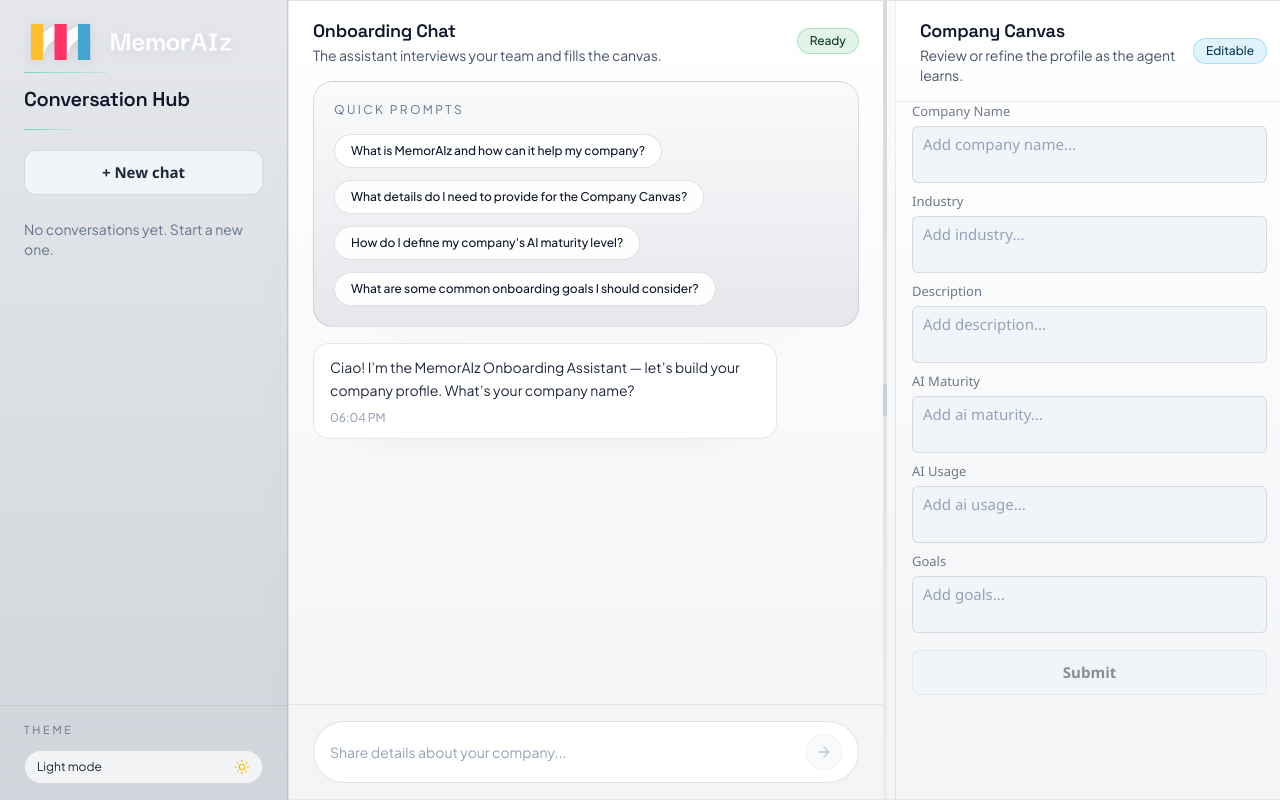
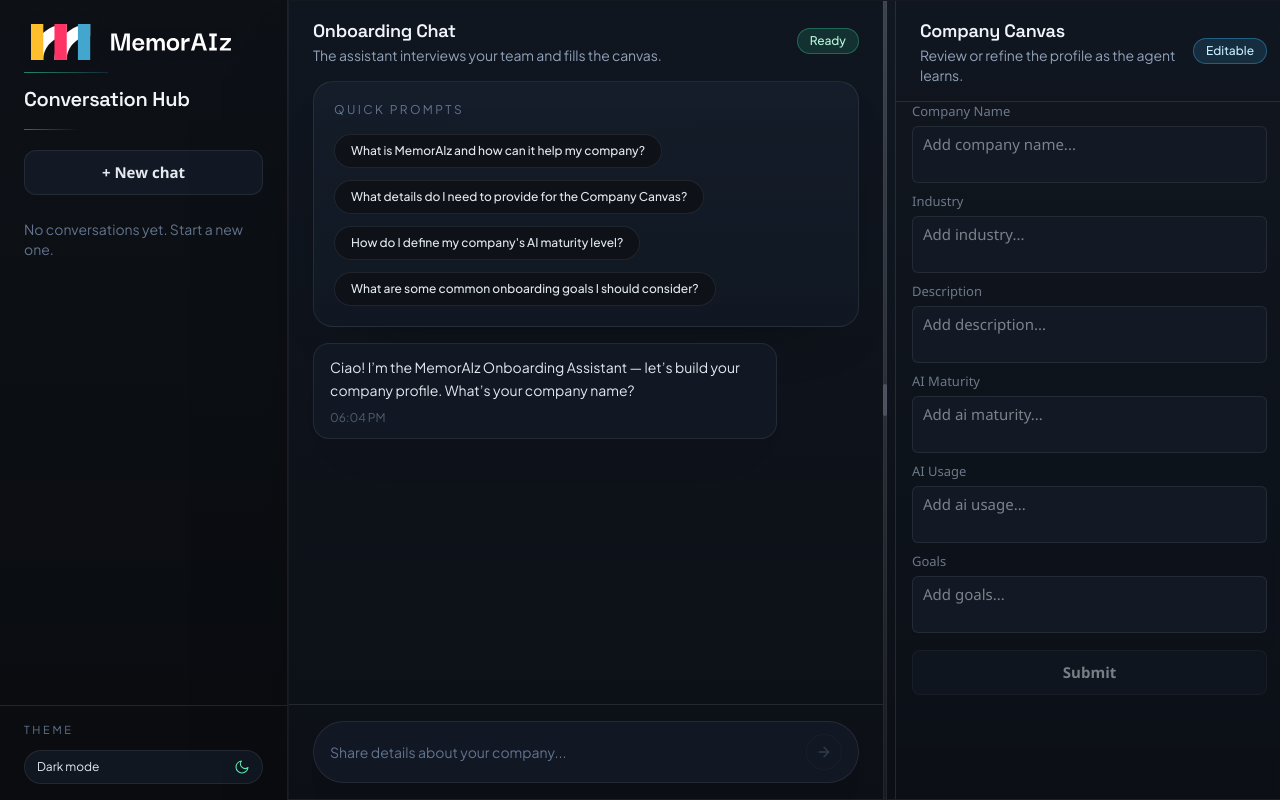
Before and after one commit to syed-waleed-ahmed/memoraiz-onboarding, a Next.js app: page / in a window 1280 px wide. Built offline with nearby package versions, Linux system fonts and the light colour scheme.

Commit message:
feat: Add theme toggle component and integrate initial theme loading logic into the root layout.

```diff
--- a/app/components/ThemeToggle.tsx
+++ b/app/components/ThemeToggle.tsx
@@ -15,17 +15,11 @@
   const [mode, setMode] = useState<ThemeMode>("dark");
 
   useEffect(() => {
-    if (typeof window === "undefined") return;
-    const stored = window.localStorage.getItem(STORAGE_KEY) as ThemeMode | null;
-    if (stored === "light" || stored === "dark") {
-      setMode(stored);
-      applyTheme(stored);
-      return;
+    // Sync React state with what's actually on the document
+    const currentTheme = document.documentElement.getAttribute("data-theme") as ThemeMode | null;
+    if (currentTheme === "light" || currentTheme === "dark") {
+      setMode(currentTheme);
     }
-    const prefersLight = window.matchMedia("(prefers-color-scheme: light)").matches;
-    const next = prefersLight ? "light" : "dark";
-    setMode(next);
-    applyTheme(next);
   }, []);
 
   const toggleTheme = () => {
--- a/app/layout.tsx
+++ b/app/layout.tsx
@@ -31,7 +31,25 @@
   children: React.ReactNode;
 }>) {
   return (
-    <html lang="en">
+    <html lang="en" suppressHydrationWarning>
+      <head>
+        <script
+          dangerouslySetInnerHTML={{
+            __html: `
+              (function() {
+                try {
+                  var stored = localStorage.getItem("memoraiz-theme");
+                  var theme = stored;
+                  if (!stored || (stored !== "light" && stored !== "dark")) {
+                    theme = window.matchMedia("(prefers-color-scheme: light)").matches ? "light" : "dark";
+                  }
+                  document.documentElement.setAttribute("data-theme", theme);
+                } catch (e) {}
+              })();
+            `,
+          }}
+        />
+      </head>
       <body
         className={`${plusJakartaSans.variable} ${spaceGrotesk.variable} antialiased flex flex-col min-h-screen lg:h-screen lg:overflow-hidden`}
         suppressHydrationWarning
```
